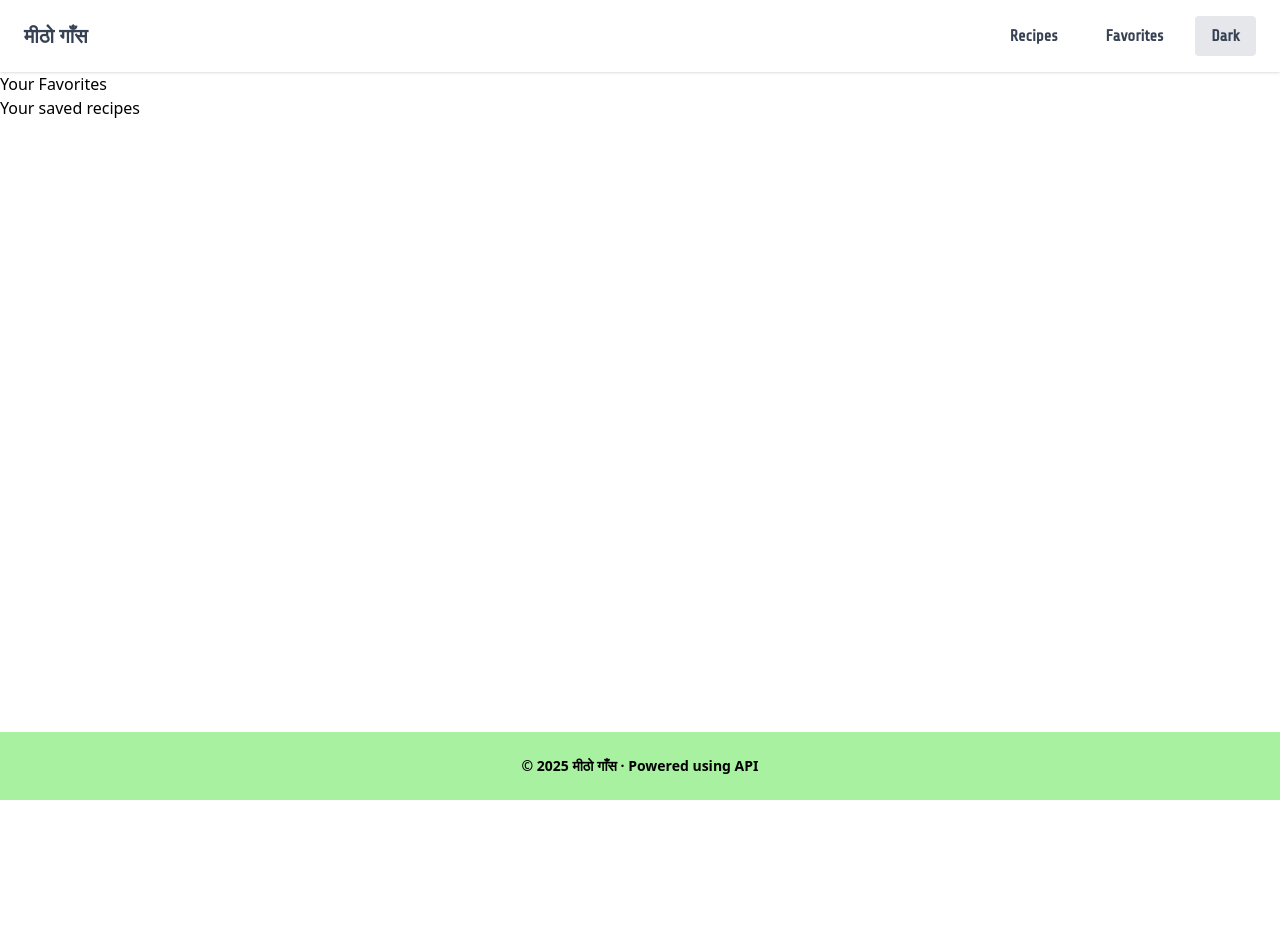
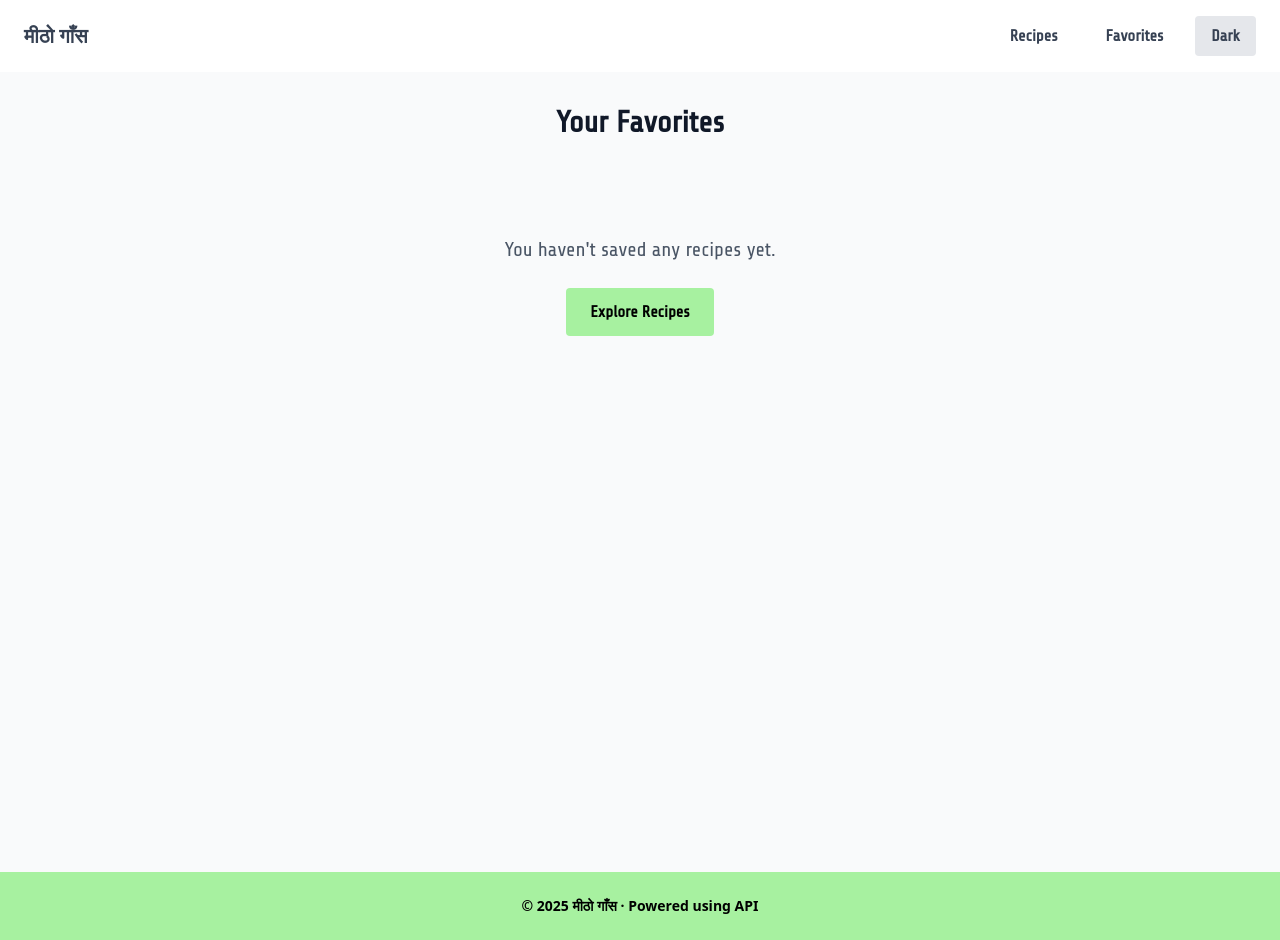
Before and after one commit to bijayjha2025/Projects-React, a React (Vite) app in the folder RecipeFinder/mithogaas/: page /favorites in a window 1280 px wide. Before the commit the page ends 800 px from the top, so only its background shows below. Built offline with nearby package versions, Linux system fonts and the light colour scheme; a web font is replaced by a local one.

Commit message:
Favorites food designing

```diff
--- a/RecipeFinder/mithogaas/src/Pages/Favorites.jsx
+++ b/RecipeFinder/mithogaas/src/Pages/Favorites.jsx
@@ -1,11 +1,34 @@
+
+import { Link } from 'react-router-dom';
+import { useFavorites } from '../Hooks/useFavorites.jsx';
+import RecipeCard from '../Components/RecipeCard.jsx';
 
 const Favorites = () => {
+    const { favorites } = useFavorites();
+
     return(
-     <div>
-        <h1>Your Favorites</h1>
-        <p>Your saved recipes </p>
-     </div>
+     <div className='py-8 bg-gray-50 min-h-screen'>
+      <div className='max-w-6xl mx-auto px-4'>
+       <h1 className='text-3xl font-bold text-center mb-8 font-share text-gray-900'>Your Favorites</h1>
+       {
+         favorites.length === 0 ? (
+          <div className='text-center py-16'>
+           <p className='text-xl text-gray-600 font-share mb-6'>You haven't saved any recipes yet.</p>
+           <Link to="/recipes" className='inline-block px-6 py-3 bg-[#a7f1a0] text-black font-semibold rounded hover:bg-[#58e633] transition-colors font-share'>Explore Recipes</Link>
+          </div>
+       ) : (
+        <>
+        <p className='text-center text-gray-600 font-share mb-8'>You have {favorites.length} saved {favorites.length === 1 ? 'recipe' : 'recipes'}</p>
+        <div className="grid gap-6 md:grid-cols-2 lg:grid-cols-3">
+          {favorites.map(recipe => (
+            <RecipeCard key={recipe.idMeal} recipe={recipe} />
+           ))}
+        </div>
+       </>
+        )}
+    </div>
+  </div>
     );
 }
 
-export default Favorites
+export default Favorites;
```
